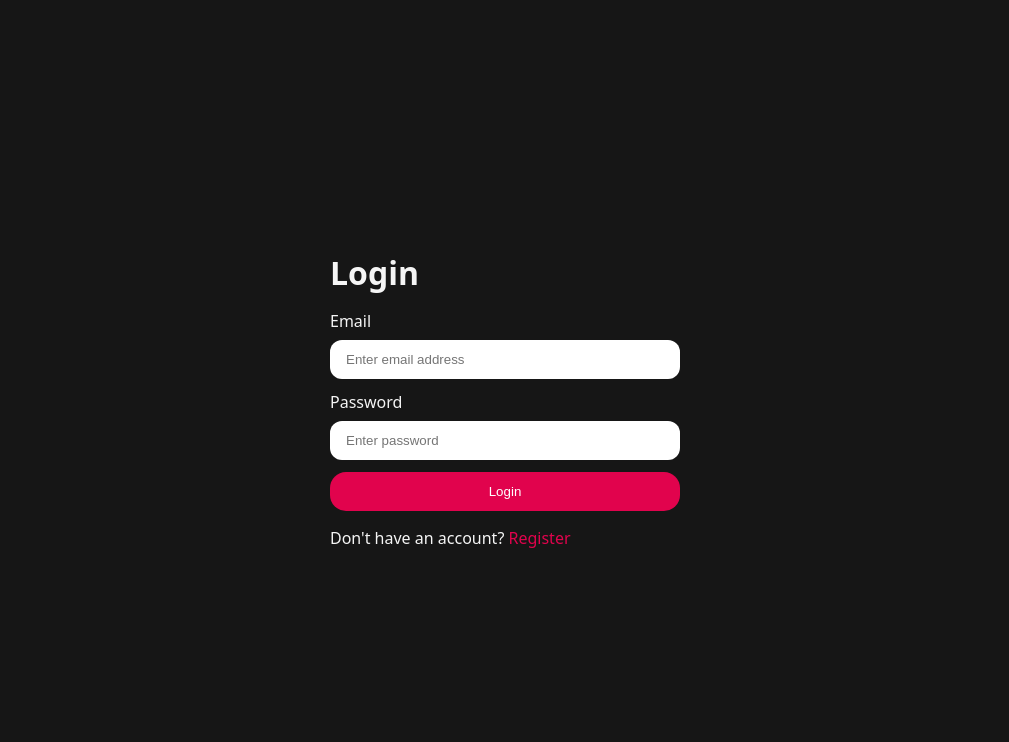
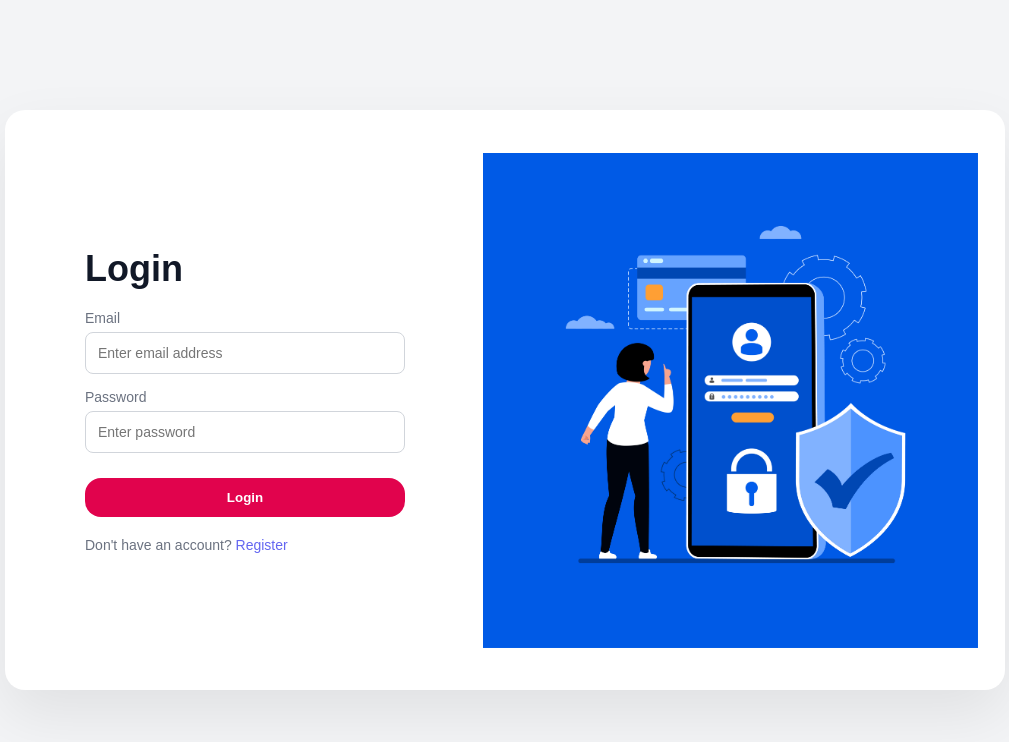
Before and after one commit to santoshraj8804/PrepAI, a React app in the folder Frontend/: page /login in a window 1280 px wide. Shown: the top 742 px of the page, without its empty margins (135-1144 px from the left). Built offline with nearby package versions, Linux system fonts and the light colour scheme; no server answers; the HTML template or start-up script is replaced by a standard one.

Commit message:
improve UI for better user experience and add drag-and-drop resume upload with upload status UI

```diff
--- a/Frontend/src/features/auth/auth.form.scss
+++ b/Frontend/src/features/auth/auth.form.scss
@@ -1,5 +1,6 @@
 
 main{
+
     min-height: 100vh;
     width: 100%;
 
@@ -7,39 +8,174 @@ main{
     justify-content: center;
     align-items: center;
 
+    background: #F3F4F6;
+    font-family: "Poppins", sans-serif;
+}
+
+
+/* MAIN LOGIN CARD */
 
 .form-container{
-        min-width: 350px;
+
+    position: relative;
+
+    width: 1000px;
+    height: 580px;
+
+    background: #FFFFFF;
 
     display: flex;
     flex-direction: column;
-        gap: 1rem;
+
+    justify-content: center;
+
+    padding-left: 80px;
+
+    border-radius: 20px;
+
+    box-shadow: 0 25px 60px rgba(0,0,0,0.08);
+
 }
 
-    form{
-        display: flex;
-        flex-direction: column;
-        gap: 0.75rem;
+
+/* RIGHT SIDE IMAGE PANEL */
+
+.form-container::after{
+
+    content: "";
+
+    position: absolute;
+
+    right: 0;
+    top: 0;
+
+    width: 55%;
+    height: 100%;
+
+    background:
+    linear-gradient(135deg,#6366F1,#4F46E5);
+
+    border-radius: 20px;
+
+    background-image: url("./login.png");
+    background-size: 90%;
+    background-repeat: no-repeat;
+    background-position: center;
 }
 
-    .input-group{
+
+/* TITLE */
+
+.form-container h1{
+
+    font-size: 36px;
+    margin-bottom: 20px;
+
+    color: #111827;
+}
+
+
+/* FORM */
+
+form{
+
     display: flex;
     flex-direction: column;
 
-        gap: 0.5rem;
+    width: 320px;
+
+    gap: 15px;
+}
 
 
-        input{
-            border: none;
-            outline: none;
-            padding-inline: 1rem;
-            padding-block: 0.75rem;
-            border-radius: 0.75rem;
-        }
+/* INPUT GROUP */
+
+.input-group{
+
+    display: flex;
+    flex-direction: column;
+
+    gap: 6px;
 }
 
+
+.input-group label{
+
+    font-size: 14px;
+    color: #6B7280;
+}
+
+
+/* INPUT */
+
+.input-group input{
+
+    border: 1px solid #D1D5DB;
+
+    padding: 12px;
+
+    border-radius: 8px;
+
+    font-size: 14px;
+
+    outline: none;
+
+    transition: 0.3s;
+}
+
+
+.input-group input:focus{
+
+    border-color: #6366F1;
+}
+
+
+/* BUTTON */
+
+.button{
+
+    padding: 12px;
+
+    border-radius: 8px;
+
+    border: none;
+
+    cursor: pointer;
+
+    font-weight: 600;
+
+    margin-top: 10px;
+}
+
+
+.primary-button{
+
+    background: #6366F1;
+    color: white;
+
+    transition: 0.3s;
+}
+
+
+.primary-button:hover{
+
+    background: #4F46E5;
+}
+
+
+/* REGISTER LINK */
+
+p{
+
+    margin-top: 20px;
+    font-size: 14px;
+    color: #6B7280;
+}
+
+
 a{
-        color: #e1034d;
+
+    color: #6366F1;
     text-decoration: none;
+    font-weight: 500;
 }
-}
--- a/Frontend/src/features/interview/pages/Home.jsx
+++ b/Frontend/src/features/interview/pages/Home.jsx
@@ -2,6 +2,8 @@ import React, { useState, useRef } from 'react'
 import "../style/home.scss"
 import { useInterview } from '../hooks/useInterview.js'
 import { useNavigate } from 'react-router'
+
+//----------------------------
 
 const Home = () => {
 
@@ -9,6 +11,7 @@ const Home = () => {
     const [ jobDescription, setJobDescription ] = useState("")
     const [ selfDescription, setSelfDescription ] = useState("")
     const resumeInputRef = useRef()
+    const [uploadedFile, setUploadedFile] = useState(null)
 
     const navigate = useNavigate()
 
@@ -16,6 +19,26 @@ const Home = () => {
         const resumeFile = resumeInputRef.current.files[ 0 ]
         const data = await generateReport({ jobDescription, selfDescription, resumeFile })
         navigate(`/interview/${data._id}`)
+    }
+
+    const handleFileChange = (e) => {
+        const file = e.target.files[0]
+        if (file) {
+            setUploadedFile(file.name)
+        }
+    }
+
+    const handleDrop = (e) => {
+        e.preventDefault()
+        const file = e.dataTransfer.files[0]
+        if (file) {
+            resumeInputRef.current.files = e.dataTransfer.files
+            setUploadedFile(file.name)
+        }
+    }
+
+    const handleDragOver = (e) => {
+        e.preventDefault()
     }
 
     if (loading) {
@@ -75,13 +98,35 @@ const Home = () => {
                                 Upload Resume
                                 <span className='badge badge--best'>Best Results</span>
                             </label>
-                            <label className='dropzone' htmlFor='resume'>
+                            <label
+                                className='dropzone'
+                                htmlFor='resume'
+                                onDrop={handleDrop}
+                                onDragOver={handleDragOver}
+                            >
                                 <span className='dropzone__icon'>
                                     <svg xmlns="http://www.w3.org/2000/svg" width="28" height="28" viewBox="0 0 24 24" fill="none" stroke="currentColor" strokeWidth="2" strokeLinecap="round" strokeLinejoin="round"><polyline points="16 16 12 12 8 16" /><line x1="12" y1="12" x2="12" y2="21" /><path d="M20.39 18.39A5 5 0 0 0 18 9h-1.26A8 8 0 1 0 3 16.3" /></svg>
                                 </span>
-                                <p className='dropzone__title'>Click to upload or drag &amp; drop</p>
-                                <p className='dropzone__subtitle'>PDF or DOCX (Max 5MB)</p>
-                                <input ref={resumeInputRef} hidden type='file' id='resume' name='resume' accept='.pdf,.docx' />
+                                {uploadedFile ? (
+                                    <>
+                                        <p className='dropzone__title'>Uploaded ✅</p>
+                                        <p className='dropzone__subtitle'>{uploadedFile}</p>
+                                    </>
+                                ) : (
+                                    <>
+                                        <p className='dropzone__title'>Click to upload or drag &amp; drop</p>
+                                        <p className='dropzone__subtitle'>PDF or DOCX (Max 5MB)</p>
+                                    </>
+                                )}
+                                <input
+                                    ref={resumeInputRef}
+                                    hidden
+                                    type='file'
+                                    id='resume'
+                                    name='resume'
+                                    accept='.pdf,.docx'
+                                    onChange={handleFileChange}
+                                />
                             </label>
                         </div>
 
--- a/Frontend/src/features/interview/style/interview.scss
+++ b/Frontend/src/features/interview/style/interview.scss
@@ -122,6 +122,7 @@ $severity-low: #3fb950;
     max-height: calc(100vh - 3rem);
     padding-bottom: 5rem;
     align-items: flex-start;
+    background-color: #161b22;
 
 
 
```
Also changed, not shown: Frontend/src/features/auth/login.png (added). Lines whose indentation alone changed are shown as unchanged.
